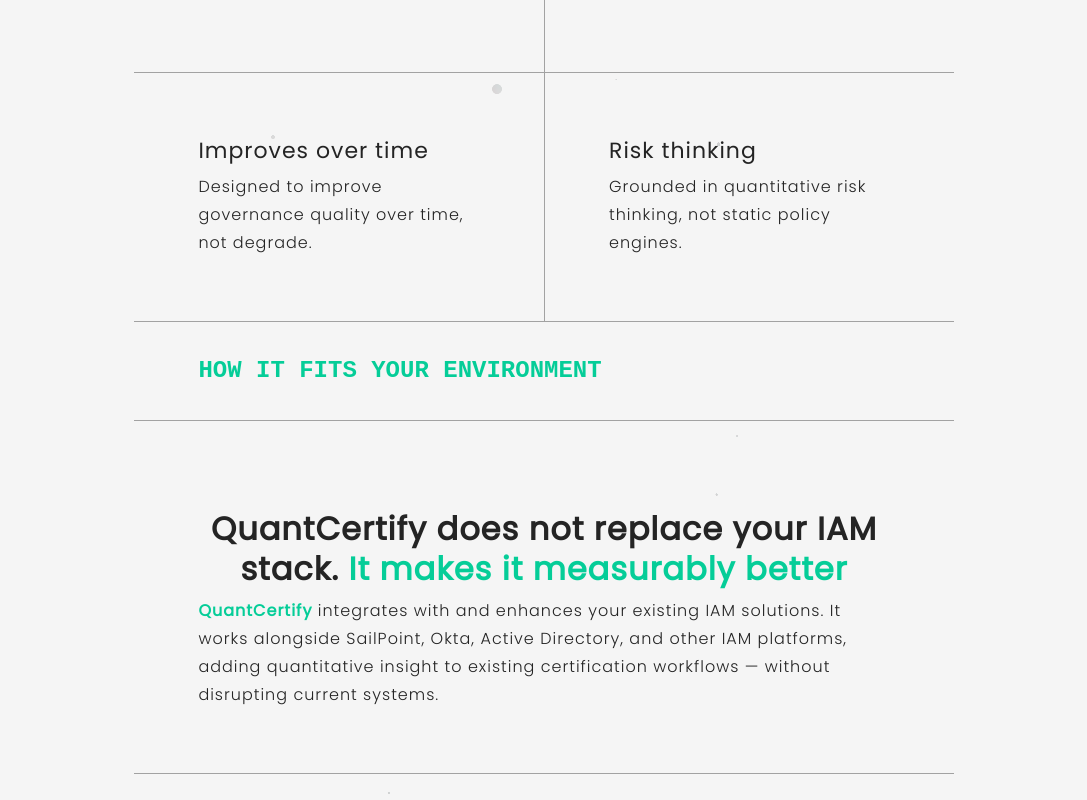
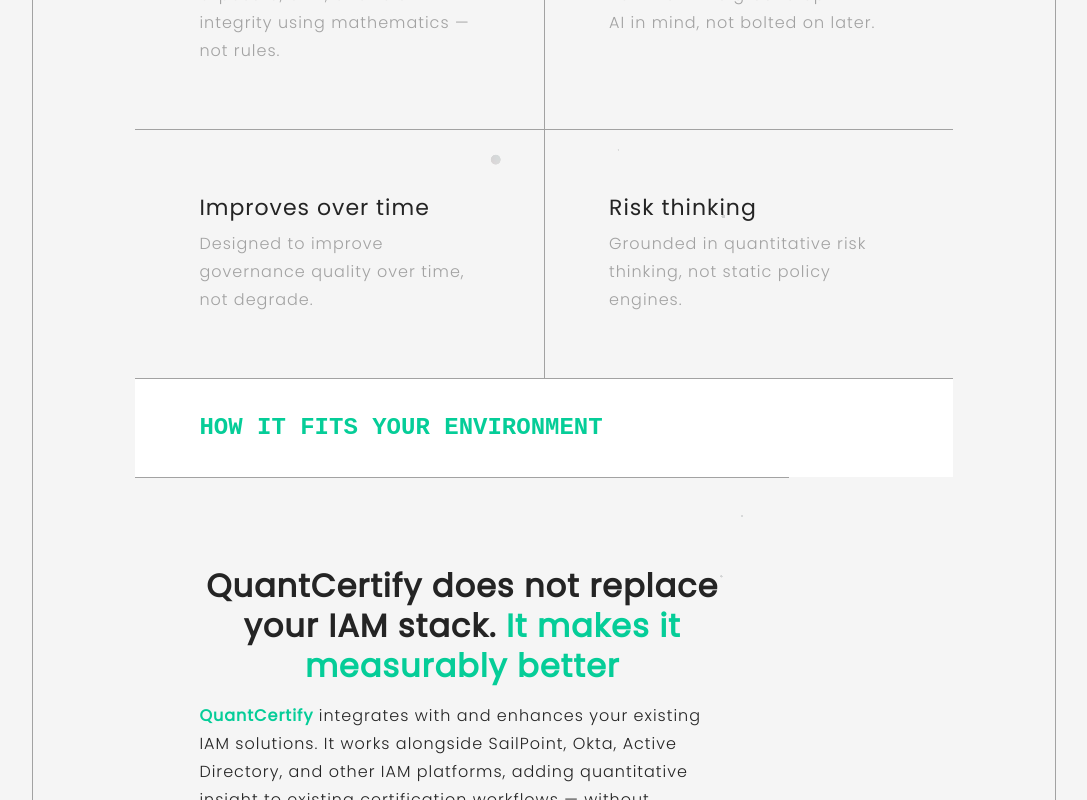
Before and after one commit to quantent-web/quantent-web, a Next.js app: page / in a window 1280 px wide. Shown: the part 5620-6420 px from the top of the page, without its empty margins (96-1183 px from the left). Built offline with nearby package versions, Linux system fonts and the light colour scheme; a web font is replaced by a local one.

Commit message:
Adjust QuantCertify styling per review feedback

```diff
--- a/app/globals.css
+++ b/app/globals.css
@@ -286,6 +286,10 @@
   line-height: 4rem;
   font-weight: 700;
   color: var(--text-primary);
+  text-align: left;
+  max-width: 100%;
+  margin-left: 0;
+  margin-right: 0;
 }
 
 .btn {
@@ -355,7 +359,10 @@
 }
 
 #quantcertify {
-  padding-top: var(--space-8);
+  border-radius: 24px;
+  padding-top: 0;
+  border: 1px solid var(--border);
+  margin-top: 120px;
 }
 
 .quantcertify-section {
@@ -459,7 +466,7 @@
 
 .qc-row--title .qc-cell {
   padding: 32px 64px;
-  background: transparent;
+  background-color: var(--accent);
 }
 
 .qc-cell--card {
@@ -468,6 +475,7 @@
   background: transparent;
   box-shadow: none;
   border-radius: 0;
+  color: var(--text-secondary);
 }
 
 .qc-cell--card .card-title {
@@ -476,7 +484,8 @@
 
 .qc-cell--note {
   display: grid;
-  gap: var(--space-2);
+  gap: 16px;
+  max-width: 80%;
 }
 
 .qc-cell--note .section-note {
```
